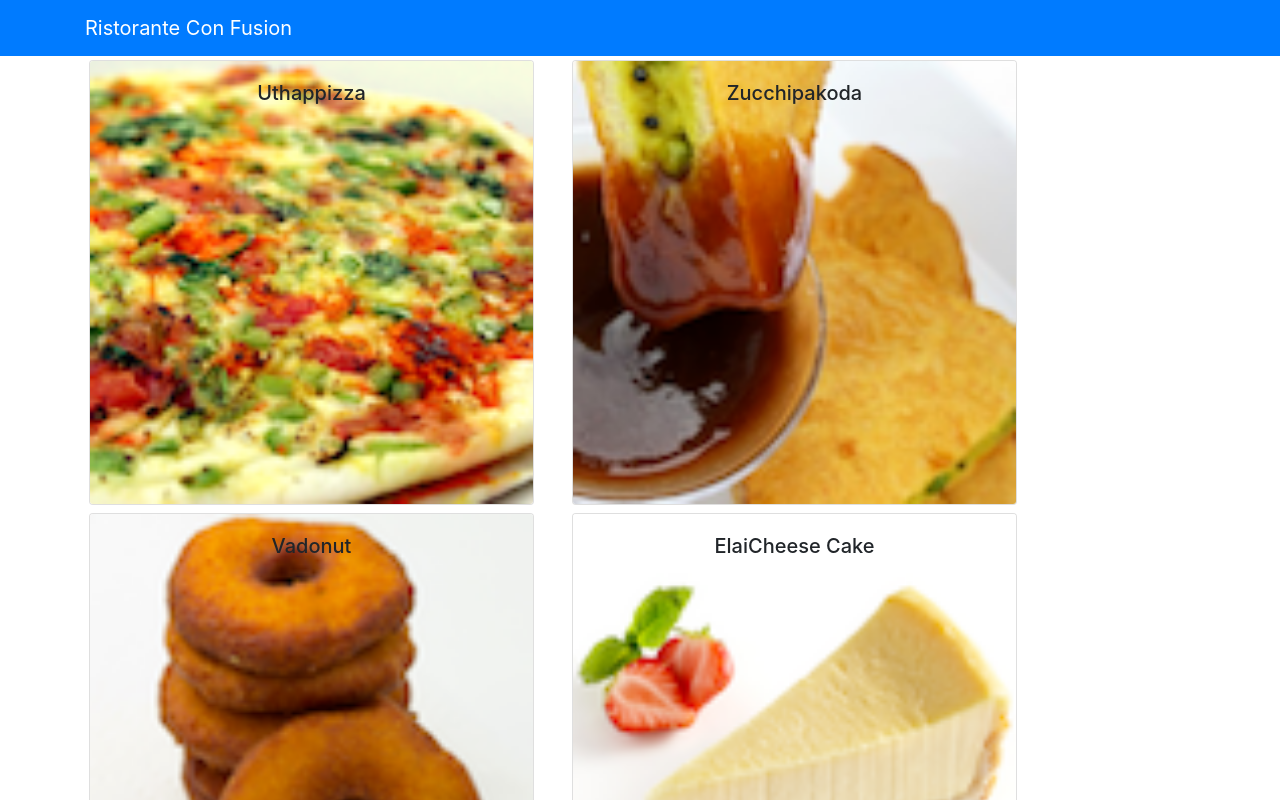
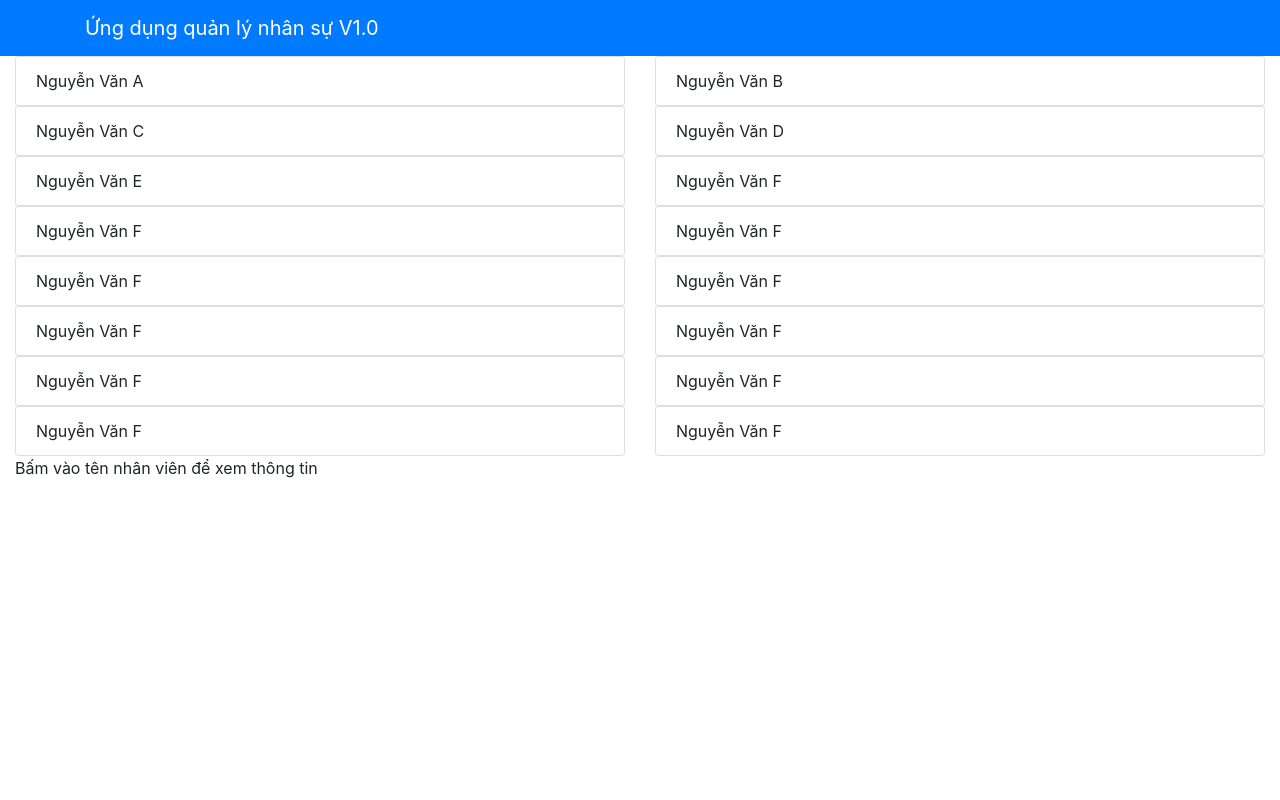
Before and after one commit to nhtc/FunixReactJS, a React (Create React App) app: page / in a window 1280 px wide. Shown: the top 800 px of the page. Built offline with nearby package versions, Linux system fonts and the light colour scheme.

Commit message:
assignment_01

```diff
--- a/package.json
+++ b/package.json
@@ -7,6 +7,7 @@
     "@testing-library/react": "^13.1.1",
     "@testing-library/user-event": "^13.5.0",
     "bootstrap": "^4.0.0",
+    "dateformat": "^5.0.3",
     "react": "^18.1.0",
     "react-dom": "^18.1.0",
     "react-popper": "^0.9.2",
--- a/src/App.js
+++ b/src/App.js
@@ -1,15 +1,14 @@
-import logo from "./logo.svg";
 import "./App.css";
-import { Navbar, NavbarBrand } from "reactstrap";
-import Menu from "./components/MenuComponent";
-import { DISHES } from "./shared/dishes";
+import { Navbar, NavbarBrand, Row } from "reactstrap";
+import StaffList from "./components/StaffListComponent";
+import { STAFFS } from "./shared/staffs";
 import React, { Component } from "react";
 
 class App extends Component {
 	constructor(props) {
 		super(props);
 		this.state = {
-			dishes: DISHES,
+			staffs: STAFFS,
 		};
 	}
 	render() {
@@ -18,11 +17,11 @@
 				<Navbar dark color="primary">
 					<div className="container">
 						<NavbarBrand href="/">
-							Ristorante Con Fusion
+							Ứng dụng quản lý nhân sự V1.0
 						</NavbarBrand>
 					</div>
 				</Navbar>
-				<Menu dishes={this.state.dishes} />
+				<StaffList staffs={this.state.staffs} />
 			</div>
 		);
 	}
--- a/src/components/MenuComponent.js
+++ b/src/components/MenuComponent.js
@@ -40,6 +40,7 @@
 			</div>
 		);
 	}
+	cd;
 }
 
 export default Menu;
--- /dev/null
+++ b/src/components/StaffListComponent.js
@@ -0,0 +1,88 @@
+import React, { Component } from "react";
+import {
+	ListGroup,
+	ListGroupItem,
+	Card,
+	CardImg,
+	CardImgOverlay,
+	CardText,
+	CardBody,
+	CardTitle,
+} from "reactstrap";
+import dateFormat from "dateformat";
+class StaffList extends Component {
+	constructor(props) {
+		super(props);
+		this.state = {
+			selectedStaff: null,
+		};
+	}
+	onStaffSelected(staff) {
+		console.log(staff);
+		this.setState({ selectedStaff: staff });
+	}
+	renderStaff(staff) {
+		if (staff != null) {
+			return (
+				<div className="col-6">
+					<Card>
+						<CardBody>
+							<CardTitle>Họ và tên: {staff.name}</CardTitle>
+							<CardText>
+								Ngày sinh: {dateFormat(staff.doB, "dd/mm/yyyy")}
+							</CardText>
+							<CardText>
+								Ngày vào công ty:{" "}
+								{dateFormat(staff.startDate, "dd/mm/yyyy")}
+							</CardText>
+							<CardText>
+								Phòng ban: {staff.department.name}
+							</CardText>
+							<CardText>
+								Số ngày nghỉ: {staff.annualLeave}
+							</CardText>
+							<CardText>
+								Số ngày đã làm thêm: {staff.overTime}
+							</CardText>
+						</CardBody>
+					</Card>
+				</div>
+			);
+		} else {
+			return <div></div>;
+		}
+	}
+	render() {
+		const listStaff = this.props.staffs.map((staff) => {
+			return (
+				<div className="col-6 ">
+					<ListGroup>
+						<ListGroupItem
+							key={staff.id}
+							onClick={() => {
+								this.onStaffSelected(staff);
+							}}
+						>
+							{staff.name}
+						</ListGroupItem>
+					</ListGroup>
+				</div>
+			);
+		});
+		return (
+			<div className="container-fluid text-left">
+				<div className="row">{listStaff}</div>
+				<p style={{ "text-align": "left" }}>
+					Bấm vào tên nhân viên để xem thông tin
+				</p>
+				<div className="row">
+					<div className="col-12">
+						{this.renderStaff(this.state.selectedStaff)}
+					</div>
+				</div>
+			</div>
+		);
+	}
+}
+
+export default StaffList;
--- /dev/null
+++ b/src/shared/staffs.jsx
@@ -0,0 +1,214 @@
+export const DEPARTMENTS =
+    [
+        {
+            id: "Dept01",
+            name: "Sale",
+            numberOfStaff: 1
+        },
+        {
+            id: "Dept02",
+            name: "HR",
+            numberOfStaff: 3
+        },
+        {
+            id: "Dept03",
+            name: "Marketing",
+            numberOfStaff: 2
+        },
+        {
+            id: "Dept04",
+            name: "IT",
+            numberOfStaff: 1
+        },
+        {
+            id: "Dept05",
+            name: "Finance",
+            numberOfStaff: 11
+        }
+    ]
+
+export const ROLE = {
+    NORMAL_STAFF: "Nhân viên",
+    MANAGER_STAFF: "Quản lý"
+}
+
+export const STAFFS =
+    [
+        {
+            id: 0,
+            name: "Nguyễn Văn A",
+            doB: "1999-01-01T08:59:00.000Z",
+            salaryScale: 1.1,
+            startDate: "2019-04-30T08:59:00.000Z",
+            department: DEPARTMENTS[0],
+            annualLeave: 1,
+            overTime: 1,
+            image: '/assets/images/alberto.png',
+        },
+        {
+            id: 1,
+            name: "Nguyễn Văn B",
+            doB: "2000-01-01T08:59:00.000Z",
+            salaryScale: 1.2,
+            startDate: "2019-04-30T08:59:00.000Z",
+            department: DEPARTMENTS[1],
+            annualLeave: 2,
+            overTime: 3,
+            image: '/assets/images/alberto.png',
+        },
+        {
+            id: 2,
+            name: "Nguyễn Văn C",
+            doB: "2001-01-01T08:59:00.000Z",
+            salaryScale: 1,
+            startDate: "2019-04-30T08:59:00.000Z",
+            department: DEPARTMENTS[3],
+            annualLeave: 4,
+            overTime: 5,
+            image: '/assets/images/alberto.png',
+        },
+        {
+            id: 3,
+            name: "Nguyễn Văn D",
+            doB: "2002-01-01T08:59:00.000Z",
+            salaryScale: 1,
+            startDate: "2019-04-30T08:59:00.000Z",
+            department: DEPARTMENTS[2],
+            annualLeave: 6,
+            overTime: 7,
+            image: '/assets/images/alberto.png',
+        },
+        {
+            id: 4,
+            name: "Nguyễn Văn E",
+            doB: "1999-01-01T08:59:00.000Z",
+            salaryScale: 1,
+            startDate: "2019-04-30T08:59:00.000Z",
+            department: DEPARTMENTS[2],
+            annualLeave: 8,
+            overTime: 1,
+            image: '/assets/images/alberto.png',
+        },
+        {
+            id: 5,
+            name: "Nguyễn Văn F",
+            doB: "2003-01-01T08:59:00.000Z",
+            salaryScale: 1,
+            startDate: "2019-04-30T08:59:00.000Z",
+            department: DEPARTMENTS[4],
+            annualLeave: 9,
+            overTime: 10,
+            image: '/assets/images/alberto.png',
+        },
+        {
+            id: 6,
+            name: "Nguyễn Văn F",
+            doB: "2003-01-01T08:59:00.000Z",
+            salaryScale: 1,
+            startDate: "2019-04-30T08:59:00.000Z",
+            department: DEPARTMENTS[4],
+            annualLeave: 9,
+            overTime: 10,
+            image: '/assets/images/alberto.png',
+        },
+        {
+            id: 7,
+            name: "Nguyễn Văn F",
+            doB: "2003-01-01T08:59:00.000Z",
+            salaryScale: 1,
+            startDate: "2019-04-30T08:59:00.000Z",
+            department: DEPARTMENTS[2],
+            annualLeave: 9,
+            overTime: 10,
+            image: '/assets/images/alberto.png',
+        },
+        {
+            id: 8,
+            name: "Nguyễn Văn F",
+            doB: "2003-01-01T08:59:00.000Z",
+            salaryScale: 1,
+            startDate: "2019-04-30T08:59:00.000Z",
+            department: DEPARTMENTS[3],
+            annualLeave: 9,
+            overTime: 10,
+            image: '/assets/images/alberto.png',
+        },
+        {
+            id: 9,
+            name: "Nguyễn Văn F",
+            doB: "2003-01-01T08:59:00.000Z",
+            salaryScale: 1,
+            startDate: "2019-04-30T08:59:00.000Z",
+            department: DEPARTMENTS[4],
+            annualLeave: 9,
+            overTime: 10,
+            image: '/assets/images/alberto.png',
+        },
+        {
+            id: 10,
+            name: "Nguyễn Văn F",
+            doB: "2003-01-01T08:59:00.000Z",
+            salaryScale: 1,
+            startDate: "2019-04-30T08:59:00.000Z",
+            department: DEPARTMENTS[4],
+            annualLeave: 9,
+            overTime: 10,
+            image: '/assets/images/alberto.png',
+        },
+        {
+            id: 11,
+            name: "Nguyễn Văn F",
+            doB: "2003-01-01T08:59:00.000Z",
+            salaryScale: 1,
+            startDate: "2019-04-30T08:59:00.000Z",
+            department: DEPARTMENTS[4],
+            annualLeave: 9,
+            overTime: 10,
+            image: '/assets/images/alberto.png',
+        },
+        {
+            id: 12,
+            name: "Nguyễn Văn F",
+            doB: "2003-01-01T08:59:00.000Z",
+            salaryScale: 1,
+            startDate: "2019-04-30T08:59:00.000Z",
+            department: DEPARTMENTS[4],
+            annualLeave: 9,
+            overTime: 10,
+            image: '/assets/images/alberto.png',
+        },
+        {
+            id: 13,
+            name: "Nguyễn Văn F",
+            doB: "2003-01-01T08:59:00.000Z",
+            salaryScale: 1,
+            startDate: "2019-04-30T08:59:00.000Z",
+            department: DEPARTMENTS[4],
+            annualLeave: 9,
+            overTime: 10,
+            image: '/assets/images/alberto.png',
+        },
+        {
+            id: 14,
+            name: "Nguyễn Văn F",
+            doB: "2003-01-01T08:59:00.000Z",
+            salaryScale: 1,
+            startDate: "2019-04-30T08:59:00.000Z",
+            department: DEPARTMENTS[4],
+            annualLeave: 9,
+            overTime: 10,
+            image: '/assets/images/alberto.png',
+        },
+        {
+            id: 15,
+            name: "Nguyễn Văn F",
+            doB: "2003-01-01T08:59:00.000Z",
+            salaryScale: 1,
+            startDate: "2019-04-30T08:59:00.000Z",
+            department: DEPARTMENTS[4],
+            annualLeave: 9,
+            overTime: 10,
+            image: '/assets/images/alberto.png',
+        },
+
+    ]
```
Also changed, not shown: 1 other file (tests, documents, lock files or other folders).
